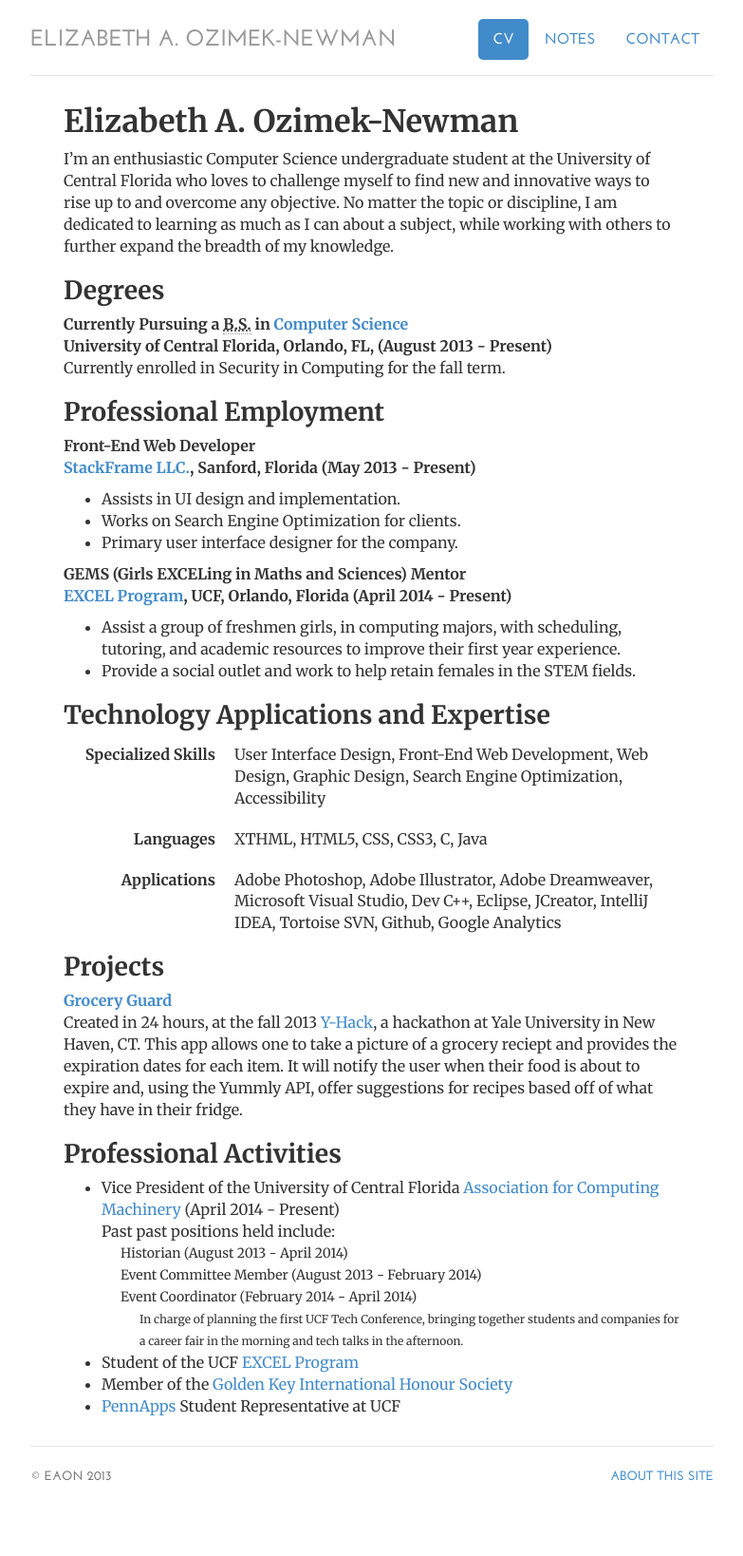
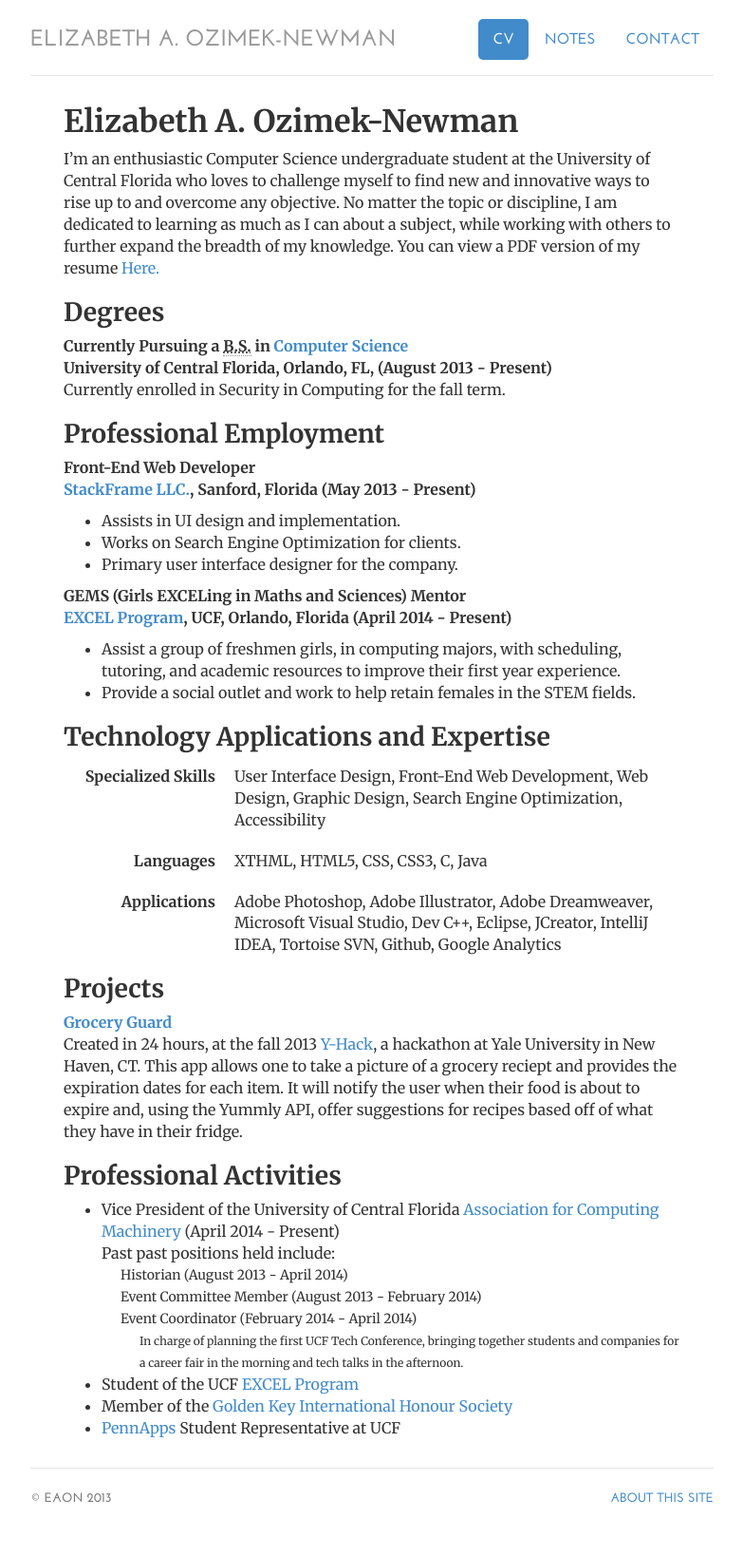
Before and after one commit to vitamessor/vitamessor.github.io, a Jekyll site: the page built from cv/index.html, in a window 1280 px wide. Shown: the whole page at 95% size, without its empty margins (248-1031 px from the left). Built offline with Jekyll 4.4.1, drawn with Linux system fonts in a browser that asks for light colours; before the commit the page ends 1615 px from its top, so only the background shows below that.

Commit message:
Adding resume

```diff
--- a/cv/index.html
+++ b/cv/index.html
@@ -11,7 +11,7 @@ contact: passive
 
 				<h1>Elizabeth A. Ozimek-Newman</h1>
 
-				<p>I’m an enthusiastic Computer Science undergraduate student at the University of Central Florida who loves to challenge myself to find new and innovative ways to rise up to and overcome any objective. No matter the topic or discipline,  I am dedicated to learning as much as I can about a subject, while working with others to further expand the breadth of my knowledge. </p>
+				<p>I’m an enthusiastic Computer Science undergraduate student at the University of Central Florida who loves to challenge myself to find new and innovative ways to rise up to and overcome any objective. No matter the topic or discipline,  I am dedicated to learning as much as I can about a subject, while working with others to further expand the breadth of my knowledge. You can view a PDF version of my resume <a href="http://eaon.me/files/Resume.pdf" target="_blank">Here.</a></p>
 
 				<h2>Degrees</h2>
 				<p><strong>Currently Pursuing a <abbr title="Bachelors of Sciences">B.S.</abbr> in <a href="http://www.cs.ucf.edu/" target="_blank">Computer Science</a><br />University of Central Florida, Orlando, FL, (August 2013 - Present)</strong><br>
```
Also changed, not shown: 1 other file.
